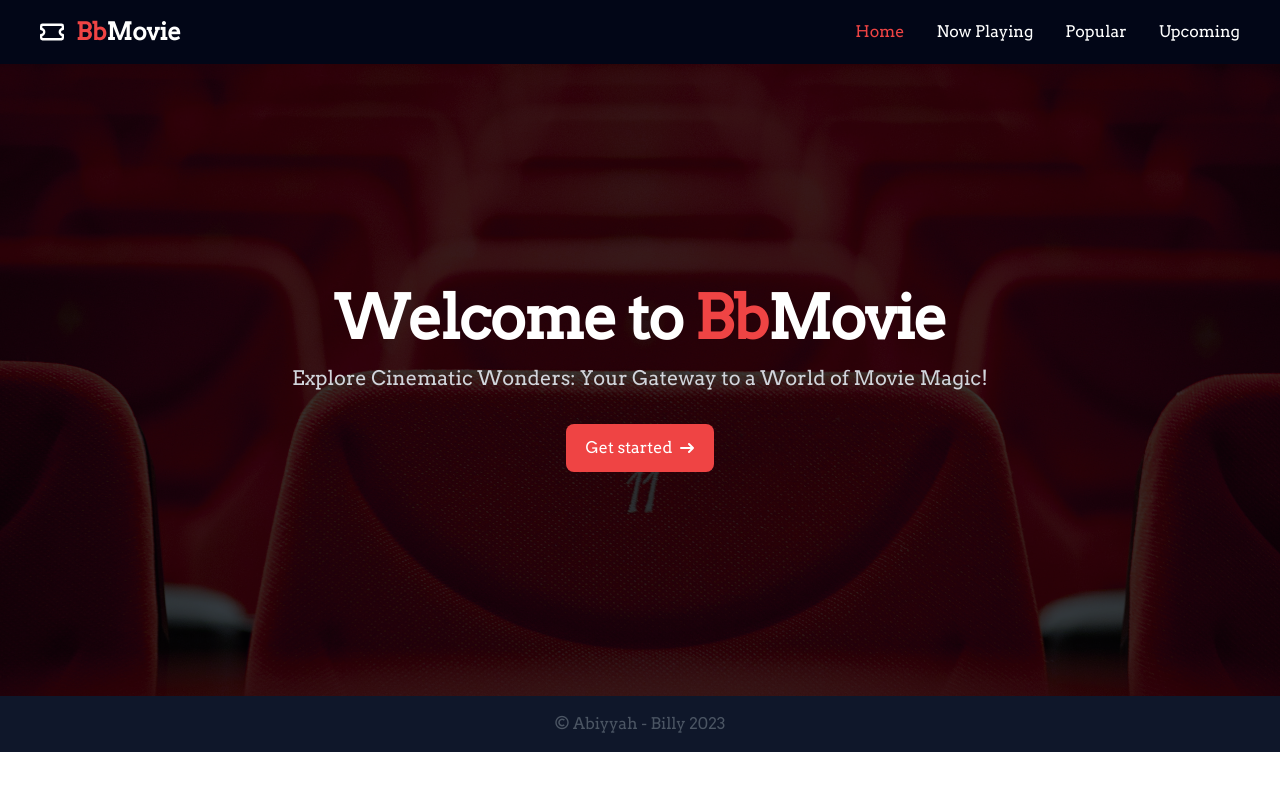
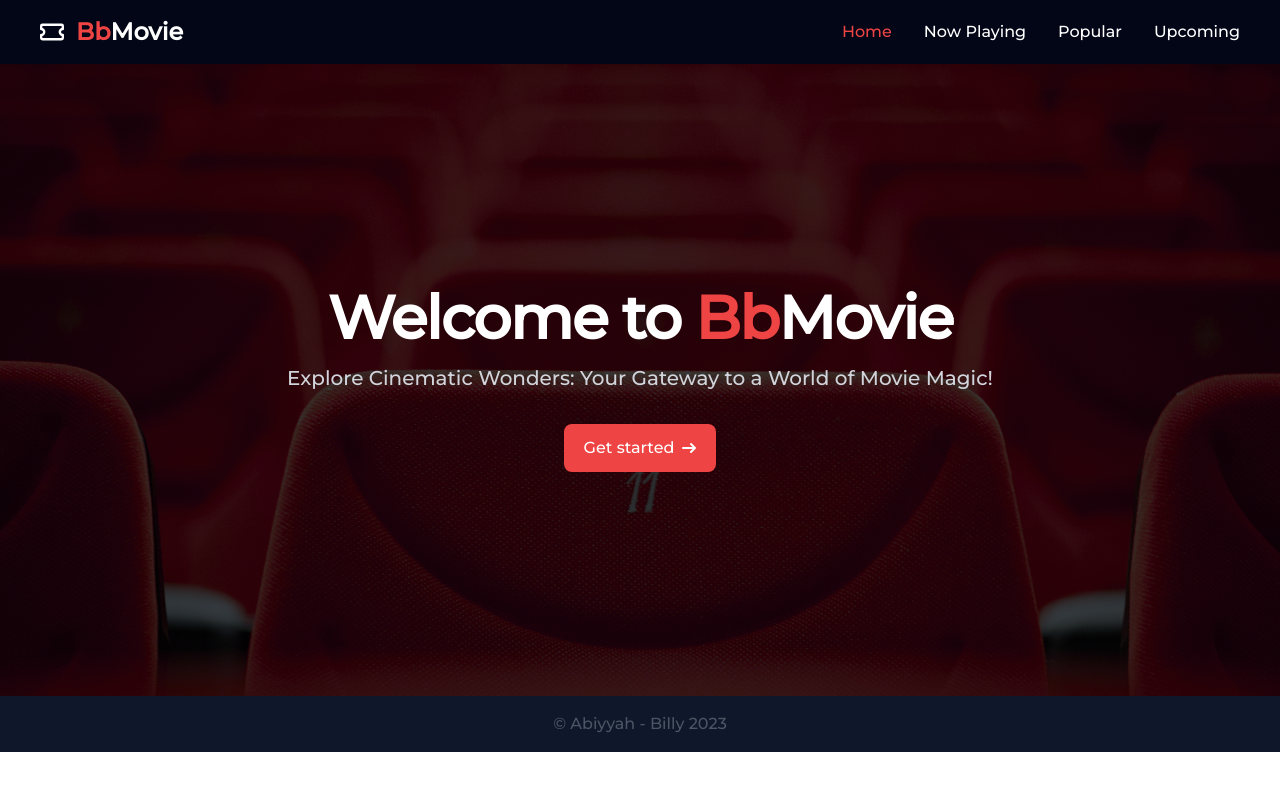
Before and after one commit to billyalexndr/abiyyah-billy-finpro-web-intermediate-2023, a Next.js app: page / in a window 1280 px wide. Shown: the top 790 px of the page. Built offline with nearby package versions, Linux system fonts and the light colour scheme.

Commit message:
"final progress FP"

```diff
--- a/src/app/fonts.js
+++ b/src/app/fonts.js
@@ -1,4 +1,4 @@
-import { Lato, Arvo } from "next/font/google";
+import { Lato, Arvo, Montserrat } from "next/font/google";
 
 export const lato = Lato({
   weight: "400",
@@ -11,3 +11,9 @@ export const arvo = Arvo({
   subsets: ["latin"],
   display: "swap",
 });
+
+export const montserrat = Montserrat({
+  weight: "500",
+  subsets: ["latin"],
+  display: "swap",
+});
--- a/src/app/layout.tsx
+++ b/src/app/layout.tsx
@@ -1,5 +1,5 @@
 import type { Metadata } from "next";
-import { arvo } from "./fonts";
+import { montserrat } from "./fonts";
 import "./globals.css";
 import Navigation from "@/components/Navigation";
 import Footer from "@/components/Footer";
@@ -16,7 +16,7 @@ export default function RootLayout({
 }) {
   return (
     <html lang="en">
-      <body className={arvo.className}>
+      <body className={montserrat.className}>
         <Navigation />
         {children}
         <Footer />
--- a/src/app/now-playing/[now-playingID]/page.tsx
+++ b/src/app/now-playing/[now-playingID]/page.tsx
@@ -43,13 +43,13 @@ const DetailMovie: React.FC = () => {
     }
   }, [pathname, searchParams]);
 
-
   if (!movieDetail) {
     return <Loading />;
   }
 
   if (error) {
     return <Error />;
+  }
   return (
     <div>
       <div className="relative mt-10 flex justify-center self-center">
--- a/src/app/page.tsx
+++ b/src/app/page.tsx
@@ -2,7 +2,14 @@
 import React, { useState, useEffect } from "react";
 import Link from "next/link";
 
+import Error from "@/components/Error";
+
 const MovieList: React.FC = () => {
+  const [error, setError] = useState<boolean>(false);
+
+  if (error) {
+    return <Error />;
+  }
   return (
     <div className="mt-16">
       <div className="bg-slate-900">
--- a/src/components/Navigation.tsx
+++ b/src/components/Navigation.tsx
@@ -18,7 +18,7 @@ export default function Navigation() {
   const pathname = usePathname();
 
   return (
-    <nav className="bg-slate-950 border-gray-200 fixed top-0 w-full z-10">
+    <nav className="bg-slate-950 border-gray-200 fixed top-0 w-full z-40">
       <div className="max-w-screen-xl flex flex-wrap items-center justify-between mx-auto p-4 px-10">
         <Link
           href="/"
```
Lines whose indentation alone changed are shown as unchanged.
